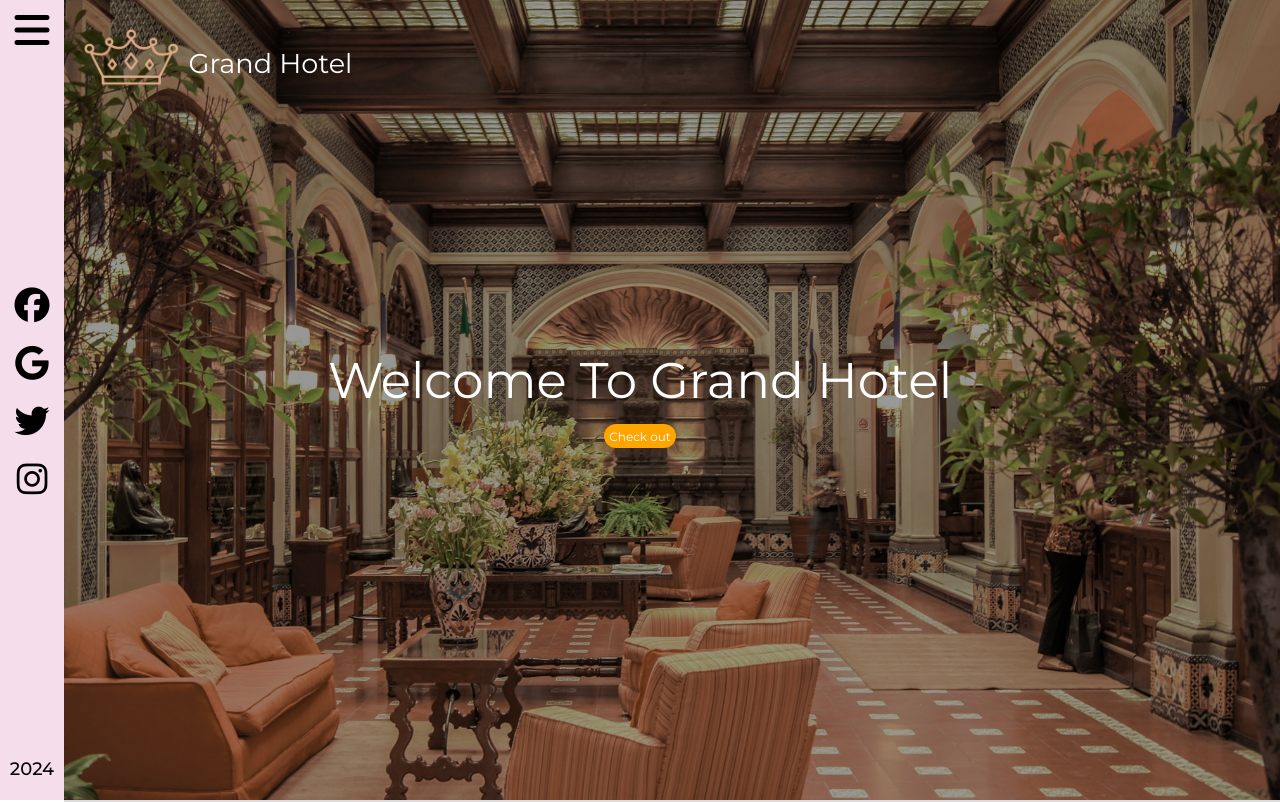
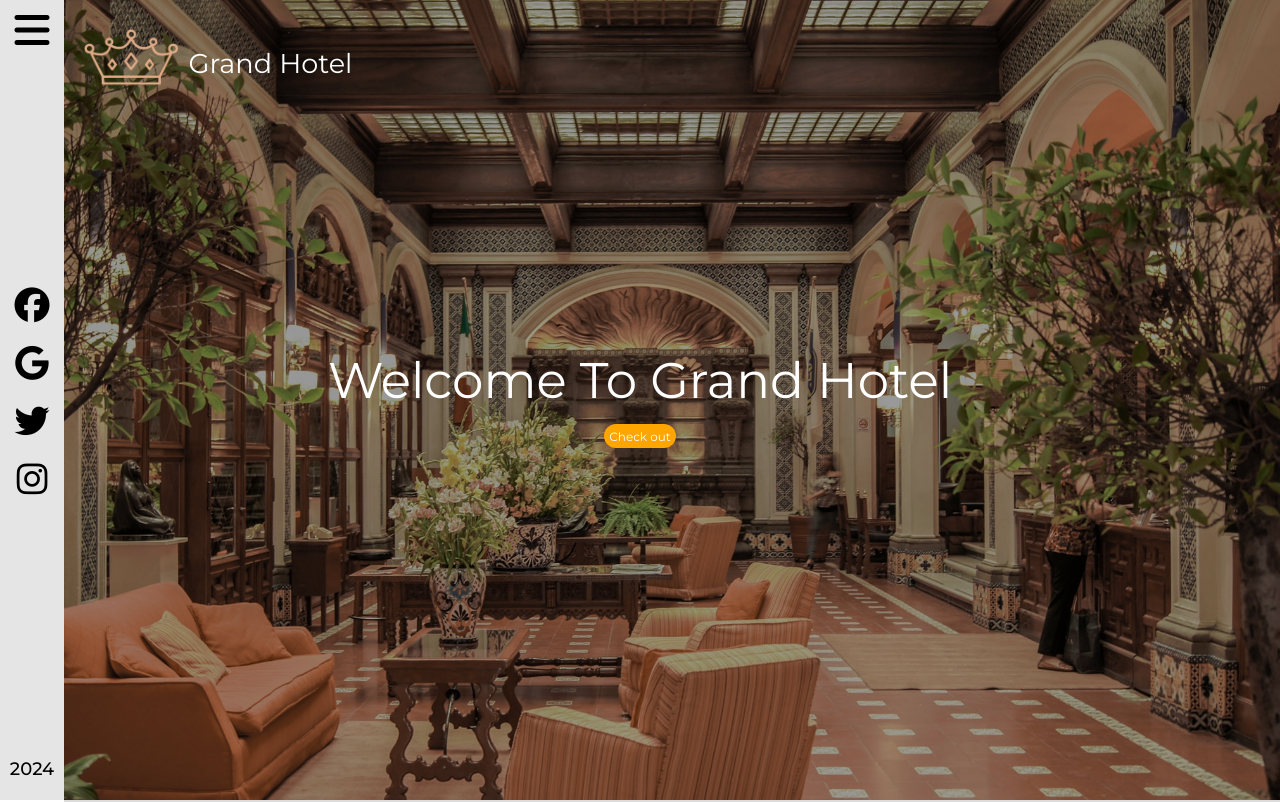
Before and after one commit to Vandan-Bhangale/Hotel_website, a plain HTML site: page index.html in a window 1280 px wide. Shown: the top 802 px of the page. Drawn offline with Linux system fonts and the light colour scheme.

Commit message:
Update style.css

```diff
--- a/style.css
+++ b/style.css
@@ -19,7 +19,7 @@ body {
 nav {
     width: 5vw;
     height: 100vh;
-    background-color: rgb(246, 221, 236);
+    background-color: #e5e5e5;
     display: flex;
     align-items: center;
     justify-content: space-between;
```
